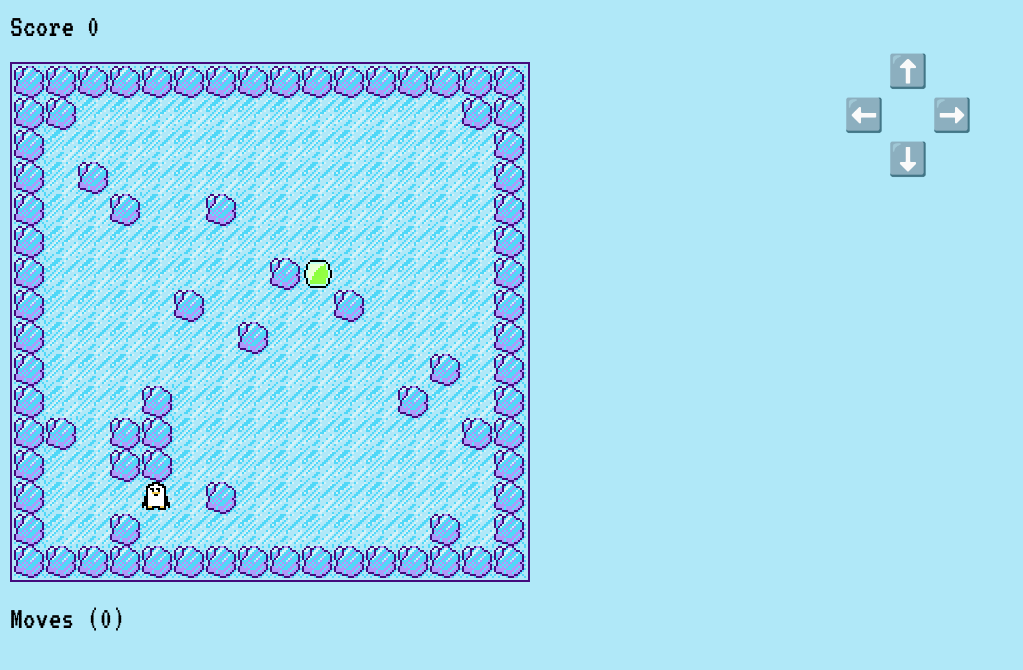
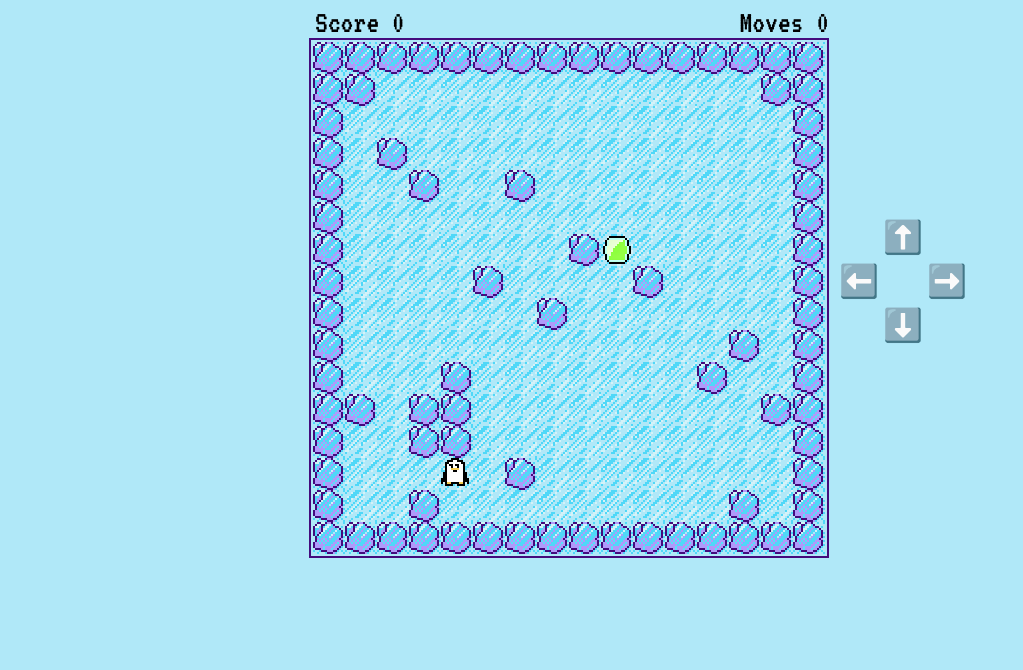
Before and after one commit to 607011/glissade, a plain HTML site: page src/index.html in a window 1280 px wide. Shown: the whole page, without its empty margins (0-1023 px from the left). Drawn offline with Linux system fonts and the light colour scheme.

Commit message:
Improved layout with flexboxes.

```diff
--- a/src/index.html
+++ b/src/index.html
@@ -24,9 +24,23 @@
             font-size: 32px;
         }
 
+        #main-container {
+            display: flex;
+            flex-direction: row;
+            flex-wrap: wrap;
+            justify-items: center;
+            justify-content: center;
+            align-items: center;
+            align-content: center;
+        }
+
+        #game-container {
+            display: flex;
+            flex-direction: column;
+        }
+
         #game {
             position: relative;
-            margin: 10px;
             padding: 2px;
             width: fit-content;
             border: 2px solid #440B7D;
@@ -40,39 +54,25 @@
             margin: 10px;
         }
 
+        #stats {
+            margin: 6px 0 0 6px;
+            display: flex;
+            flex-direction: row;
+            justify-content: space-between;
+            align-content: space-between;
+        }
+
         #score {
             width: fit-content;
         }
 
         #controls {
+            grid-area: controls;
             display: grid;
-            margin: 0 10px;
+            margin: 10px 0 0 10px;
             grid-template-columns: repeat(3, 44px);
             grid-template-rows: repeat(3, 44px);
             width: fit-content;
-        }
-
-        #main-container {
-            display: grid;
-            justify-items: start;
-            align-items: start;
-        }
-
-        @media (orientation: landscape) {
-            #main-container {
-                grid-template-areas: "score ."
-                 "game controls"
-                 "moves .";
-            }
-        }
-
-        @media (orientation: portrait) {
-            #main-container {
-                grid-template-areas: "score"
-                 "game"
-                 "moves"
-                 "controls";
-            }
         }
 
         .control {
@@ -118,15 +118,18 @@
             background-image: url(static/images/hole.png);
         }
     </style>
-    <script async src="index.js"></script>
 </head>
 
 <body>
     <div id="main-container">
-        <p style="grid-area: score">Score <span id="score">0</span></p>
-        <div style="grid-area: game" id="game"></div>
-        <p style="grid-area: moves; width: fit-content">Moves <span id="move-count">(0)</span></p>
-        <div style="grid-area: controls" id="controls">
+        <div id="game-container">
+            <div id="stats">
+                <div>Score <span id="score">0</span></div>
+                <div>Moves <span id="move-count">0</span></div>
+            </div>
+            <div id="game"></div>
+        </div>
+        <div id="controls">
             <div></div>
             <div class="control up">⬆️</div>
             <div></div>
@@ -138,6 +141,7 @@
             <div></div>
         </div>
     </div>
+    <script async src="index.js"></script>
 </body>
 
 </html>
```
